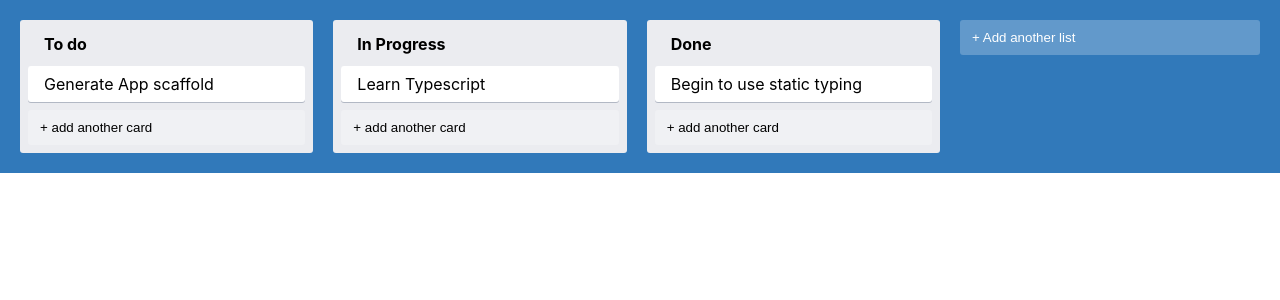
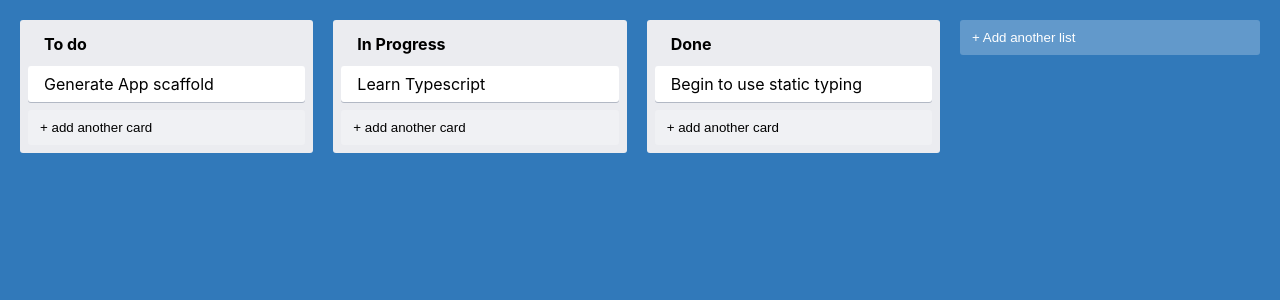
Before and after one commit to thiagopdo/trello-clone, a React (Create React App) app: page / in a window 1280 px wide. Shown: the top 300 px of the page. Built offline with nearby package versions, Linux system fonts and the light colour scheme.

Commit message:
fixed index.css

```diff
--- a/src/index.css
+++ b/src/index.css
@@ -23,6 +23,7 @@ html {
 }
 
 html,
-body #root {
+body,
+#root {
   height: 100%;
 }
```
